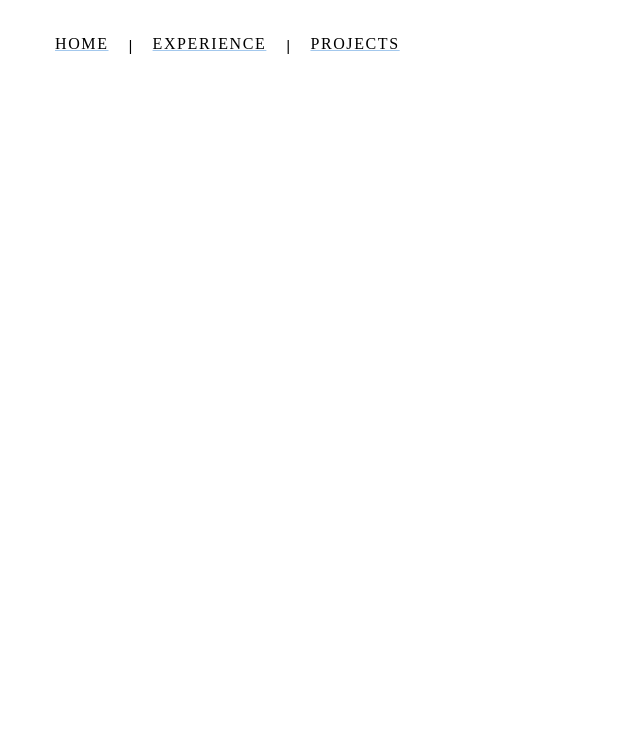
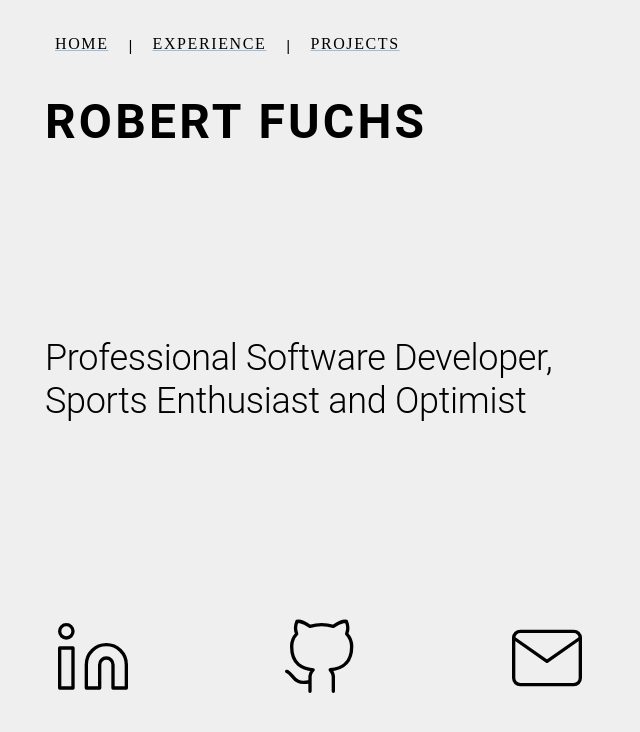
Before and after one commit to Treborium/robert-fuchs-codes, a Next.js app: page /home in a window 1280 px wide. Shown: the top 732 px of the page, without its empty margins (0-640 px from the left). Built offline with nearby package versions, Linux system fonts and the light colour scheme; a web font is replaced by a local one.

Commit message:
create left half of home page

```diff
--- a/components/Theme.ts
+++ b/components/Theme.ts
@@ -1,7 +1,4 @@
-// Color Palette: https://colorhunt.co/palette/114174
-
-export const fontColor = '#dbedf3';
-export const backgroundColor = '#283149';
-export const secondaryBackgroundColor = '#404b69';
-export const accentColor = '#f73859';
-export const iconSize = '4vw';
+export const theme = {
+  fontColor: '#000000',
+  backgroundColor: '#EFEFEF',
+};
--- a/pages/home/index.tsx
+++ b/pages/home/index.tsx
@@ -1,11 +1,65 @@
-import { Grid } from "@mui/material";
-import React from "react";
-import Navigation from "../../components/Navigation";
+import React from 'react';
+import { Box, Container, Typography, IconButton } from '@mui/material';
+
+import Navigation from '../../components/Navigation';
+import { GitHub, Linkedin, Mail } from 'react-feather';
+import { theme } from '../../components/Theme';
 
 export default function Home() {
   return (
-    <Grid container>
+    <Container maxWidth={false} disableGutters sx={styles.container}>
       <Navigation />
-    </Grid>
+      <Box sx={styles.leftHalf}>
+        <Typography variant='h1' sx={styles.heading} fontSize='48px'>
+          Robert Fuchs
+        </Typography>
+        <Typography variant='h2' fontSize='36px'>
+          Professional Software Developer, Sports Enthusiast and Optimist
+        </Typography>
+        <Box sx={styles.icons}>
+          <IconButton>
+            <Linkedin strokeWidth='1px' color={theme.fontColor} size='80px'/>
+          </IconButton>
+          <IconButton>
+            <GitHub strokeWidth='1px' color={theme.fontColor} size='80px'/>
+          </IconButton>
+          <IconButton>
+            <Mail strokeWidth='1px' color={theme.fontColor} size='80px'/>
+          </IconButton>
+        </Box>
+      </Box>
+      <Box sx={styles.rightHalf}></Box>
+    </Container>
   );
 }
+
+const styles = {
+  container: {
+    display: 'flex',
+    backgroundColor: theme.backgroundColor,
+  },
+  leftHalf: {
+    height: '100vh',
+    width: '50%',
+    paddingX: '45px',
+    display: 'flex',
+    flexDirection: 'column',
+    justifyContent: 'space-around',
+  },
+  rightHalf: {
+    height: '100vh',
+    width: '50%',
+  },
+  heading: {
+    textTransform: 'uppercase',
+    letterSpacing: '0.2rem',
+    fontWeight: 'bold',
+  },
+  icons: {
+    display: 'flex',
+    justifyContent: 'space-between',
+    width: '100%'
+  },
+  subheading: {
+  },
+} as const;
```
